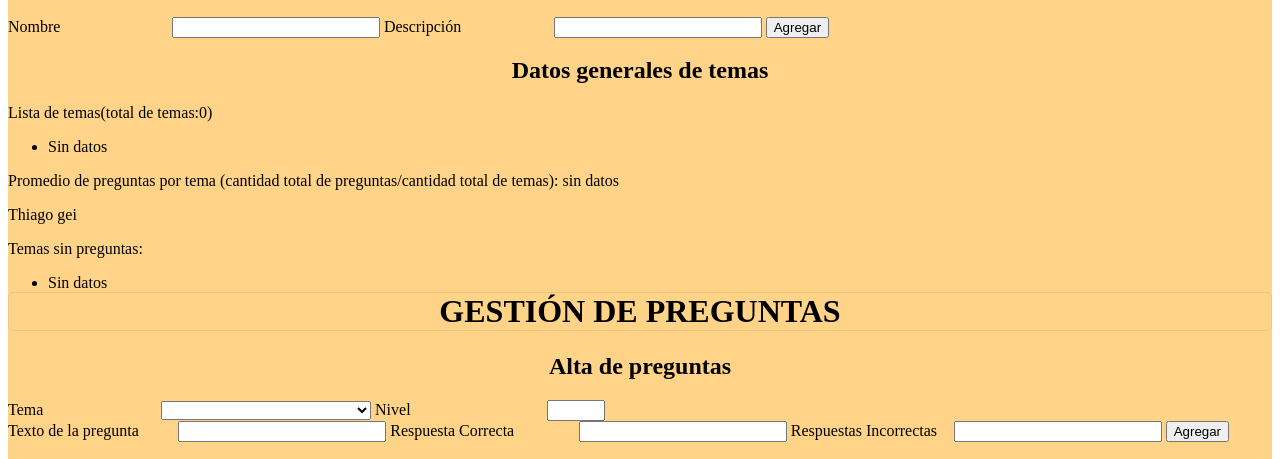
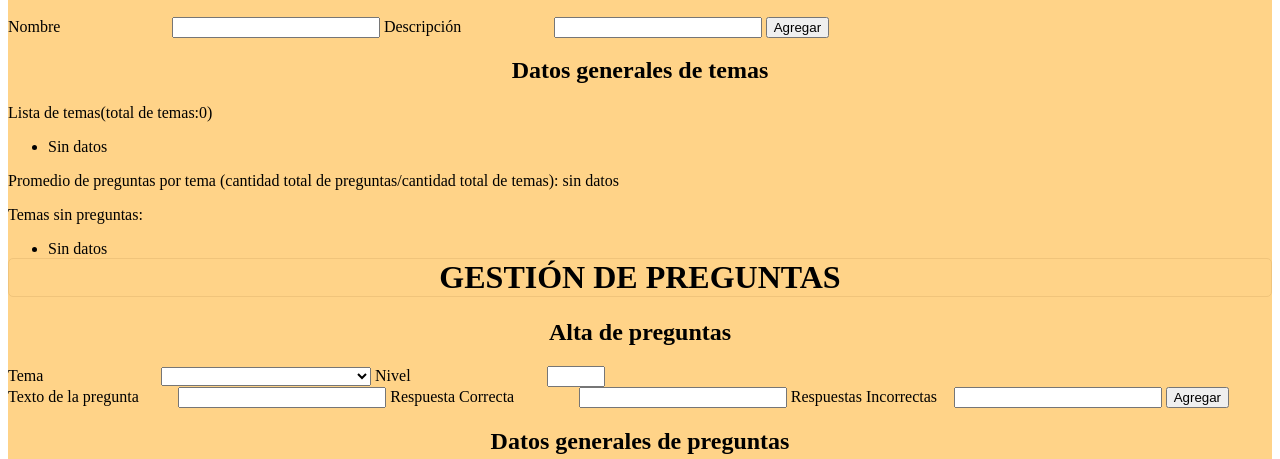
Before and after one commit to Angeriz/Obligatorio-programacion, a plain HTML site: page Programación 1 obligatorio 1 Thiago Angeriz 334818/index.html in a window 1280 px wide. Shown: the part 619-1078 px from the top of the page. Drawn offline with Linux system fonts and the light colour scheme.

Commit message:
Saque el Thiago gei

```diff
--- a/Programación 1 obligatorio 1 Thiago Angeriz 334818/index.html
+++ b/Programación 1 obligatorio 1 Thiago Angeriz 334818/index.html
@@ -47,7 +47,6 @@
             <li>Sin datos</li>
         </ul>
         <p>Promedio de preguntas por tema (cantidad total de preguntas/cantidad total de temas): sin datos</p>
-        <p>Thiago gei</p>
         <p>Temas sin preguntas:</p>
         <ul id="listaVacia">
             <li>Sin datos</li>
```
